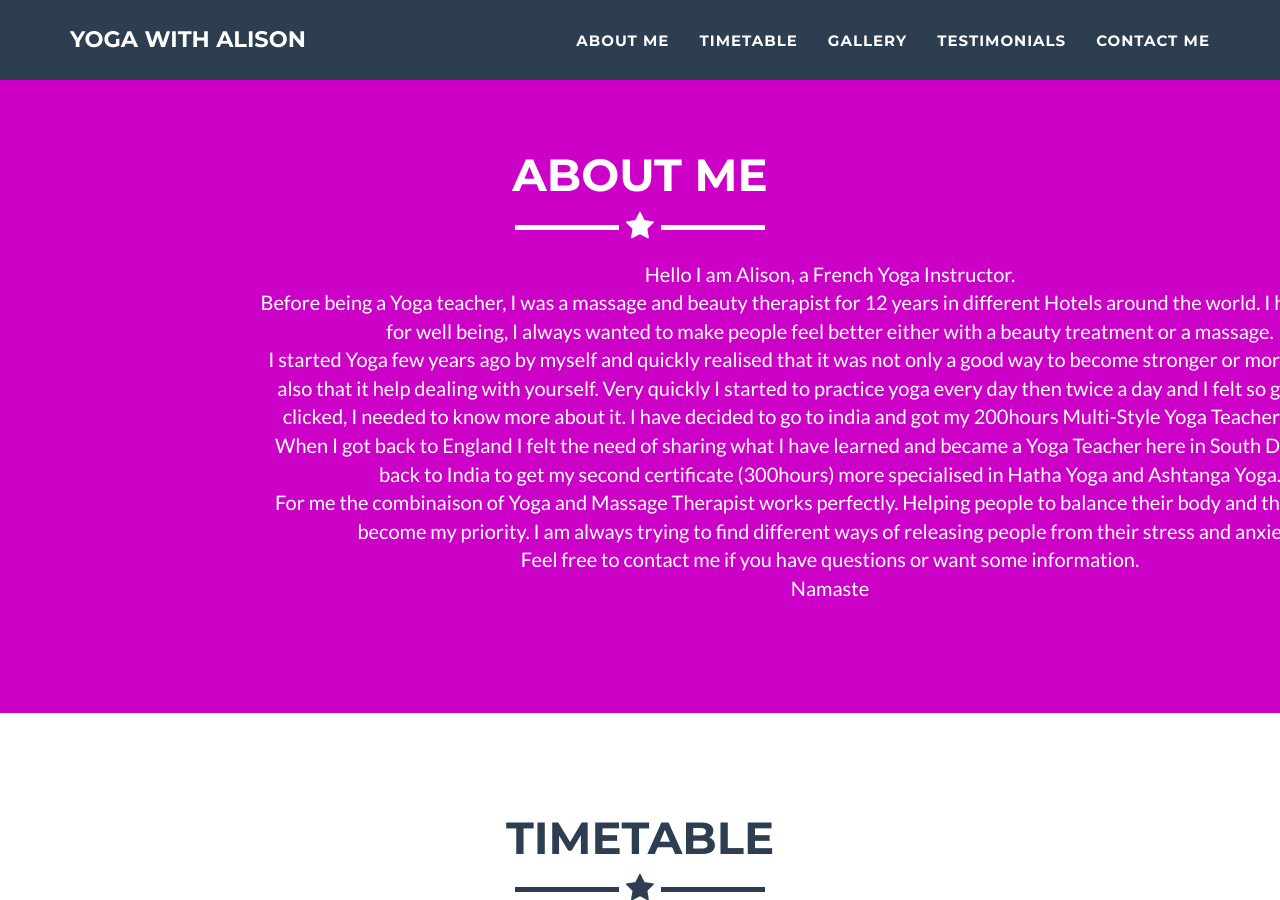
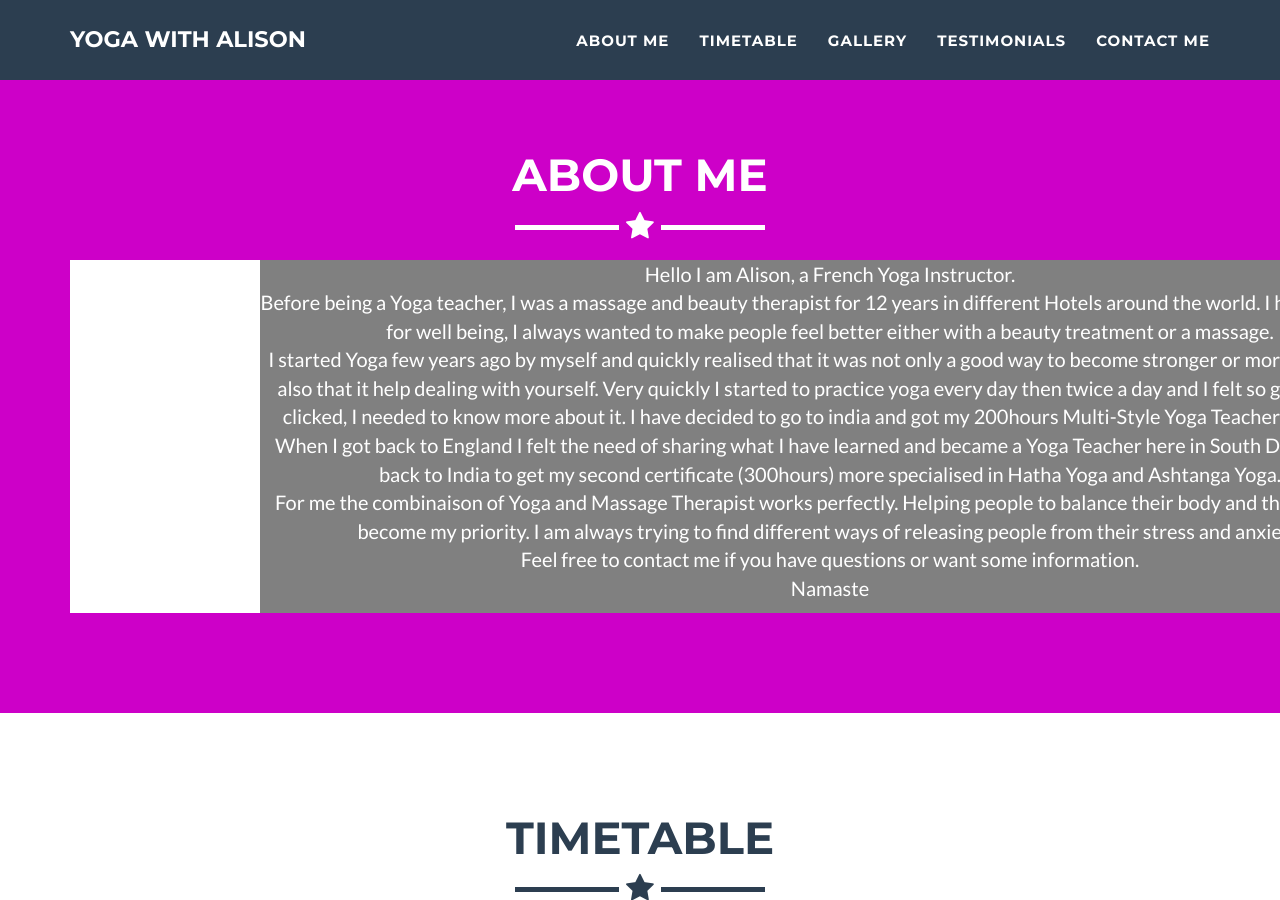
Before and after one commit to YogaWithAlison/yogawithalison.github.io, a Jekyll site: the page built from index.html, in a window 1280 px wide and 900 px high, scrolled down 867 px. Built offline with Jekyll 4.4.1, drawn with Linux system fonts in a browser that asks for light colours.

Commit message:
background colours

```diff
--- a/_includes/about.html
+++ b/_includes/about.html
@@ -7,8 +7,8 @@
                     <hr class="star-light">
                 </div>
             </div>
-            <div class="row" style="width: 100%; text-align: center; margin: 0; padding: 0">
-                <div class="col-lg-4 col-lg-offset-2" style="width: 100%; margin; 0; padding: 0;">
+            <div class="row" style="width: 100%; text-align: center; margin: 0; padding: 0; background-color: white">
+                <div class="col-lg-4 col-lg-offset-2" style="width: 100%; margin; 0; padding: 0; background-color: grey">
                     <p>Hello I am Alison, a French Yoga Instructor. <br/>Before being a Yoga teacher, I was a massage and beauty therapist for 12 years in different Hotels around the world. I have a passion for well being, I always wanted to make people feel better either with a beauty treatment or a massage. <br/>I started Yoga few years ago by myself and quickly realised that it was not only a good way to become stronger or more flexible but also that it help dealing with yourself. Very quickly I started to practice yoga every day then twice a day and I felt so good. Then it clicked, I needed to know more about it. I have decided to go to india and got my 200hours Multi-Style Yoga Teacher certificate. When I got back to England I felt the need of sharing what I have learned and became a Yoga Teacher here in South Devon. I went back to India to get my second certificate (300hours) more specialised in Hatha Yoga and Ashtanga Yoga. <br/>For me the combinaison of Yoga and Massage Therapist works perfectly. Helping people to balance their body and their mind has become my priority. I am always trying to find different ways of releasing people from their stress and anxiety. <br/>Feel free to contact me if you have questions or want some information. <br/>Namaste</p>
                 </div>
             </div>
```
